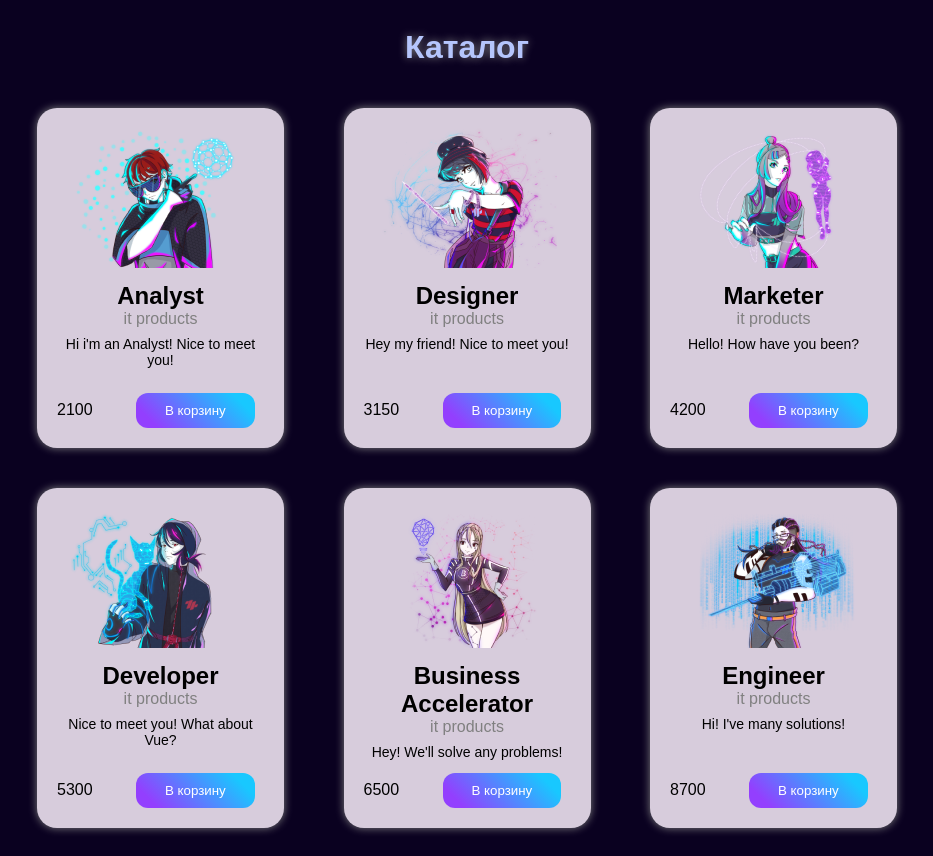
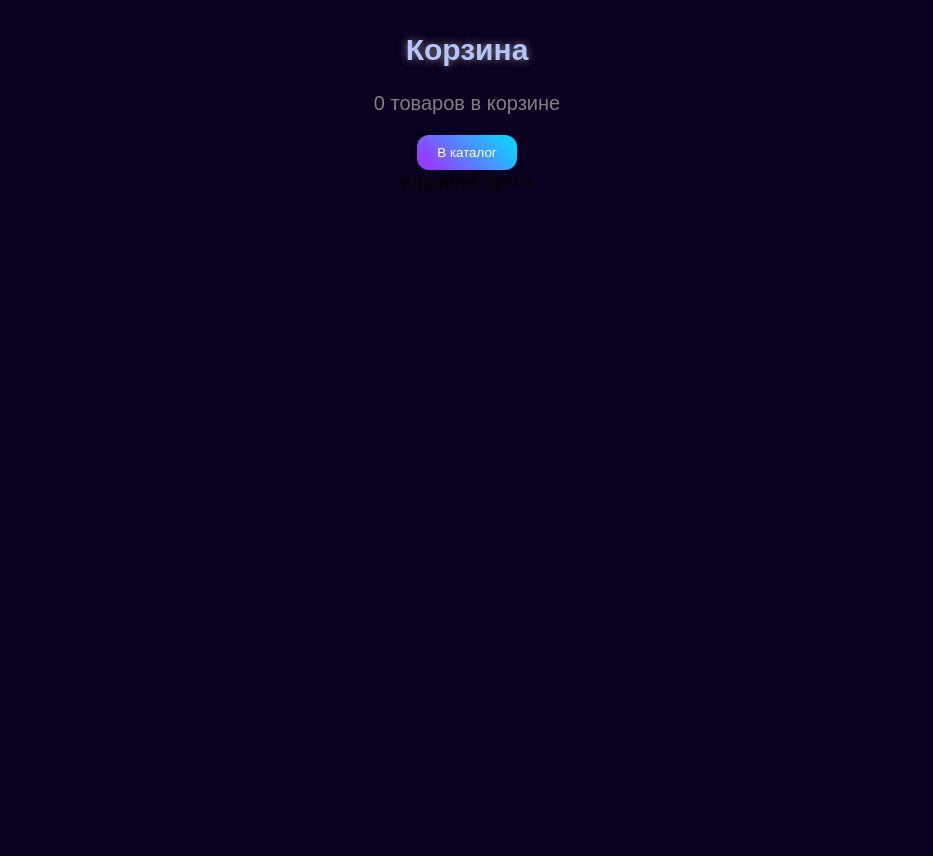
Before and after one commit to yanin-artem/porfolio, a Vue app: page /#/cart in a window 1280 px wide. Shown: the whole page, without its empty margins (173-1106 px from the left). After the commit the page ends 800 px from the top, so only its background shows below. Built offline with nearby package versions, Linux system fonts and the light colour scheme; data requests are answered from the project's data file.

Commit message:
v-router used

```diff
--- a/src/components/v-cart.vue
+++ b/src/components/v-cart.vue
@@ -1,7 +1,20 @@
 <template>
     <div class="v-cart">
         <h2>Корзина</h2>
-        <vCartItem v-for="(item,index) in cart_data"
+        <div class="v-cart__info">
+            <div class="v-cart__info__subtitle">
+            {{ CART.length }} товаров в корзине
+        </div>
+        <router-link :to="{name:'catalog'}">
+            <button class="v-cart__info__btn">
+                В каталог
+            </button>
+        </router-link>
+        <div v-if="!CART.length">
+            Корзина пуста
+        </div>
+        </div>
+        <vCartItem v-for="(item,index) in CART"
         :key="item.article"
         :cart_item_data="item"
         @deleteFromCart="deleteFromCart(index)"/>
@@ -10,7 +23,7 @@
 
 <script>
 import vCartItem from './v-cart-item.vue';
-import { mapActions} from 'vuex';
+import { mapActions, mapGetters} from 'vuex';
 export default {
     name: 'v-cart',
     components:{
@@ -23,6 +36,9 @@ export default {
                 return [];
             }
         }
+    },
+    computed:{
+        ...mapGetters(['CART'])
     },
     methods:{
         ...mapActions(['DELETE_FROM_CART']),
@@ -41,6 +57,23 @@ export default {
         font-size: 20px
         margin-bottom: 100px
         font-family: sans-serif
+        &__info
+            display: flex
+            flex-direction: column
+            align-items: center
+            flex-basis: 100%
+            &__subtitle
+                color: grey
+            &__btn
+                width: 100px
+                border: none
+                background: linear-gradient(225deg,#18c8ff 14.89%,#933ffe 85.85%)
+                border-radius: 12px
+                min-height: 35px
+                color: #fff
+                cursor: pointer
+                margin-top: 20px
+
     p
         text-align: center
         font-size: 20px
--- a/src/components/v-catalog.vue
+++ b/src/components/v-catalog.vue
@@ -1,8 +1,11 @@
 <template>
     <div class="v-catalog">
-        <h1 class="v-catalog__title">
+        <div class="v-catalog__header">
+            <h1 class="v-catalog__header-title">
             Каталог
         </h1>
+        <router-link :to="{name:'cart'}">Cart:{{ CART.length }}</router-link>
+        </div>
         <vCatalogItem
         v-for="product in PRODUCTS"
         :key="product.article"
@@ -31,7 +34,7 @@ export default {
         }
     },
     computed:{
-        ...mapGetters(['PRODUCTS'])
+        ...mapGetters(['PRODUCTS','CART'])
     },
     mounted(){
         this.GET_PRODUCTS_FROM_API().then((response)=>{
@@ -49,12 +52,15 @@ export default {
         display: flex
         justify-content: space-between
         flex-wrap: wrap
-        &__title
-            text-align: center
+        &__header
+            display: flex
+            justify-content: space-between
+            align-items: center
             flex-basis: 100%
-            color: #b5c5fc
-            font-family: sans-serif
-            text-shadow: 0 0 8px grey
+            &-title
+                color: #b5c5fc
+                font-family: sans-serif
+                text-shadow: 0 0 8px grey
 
 
 </style>
--- a/src/components/v-main-wrapper.vue
+++ b/src/components/v-main-wrapper.vue
@@ -1,23 +1,18 @@
 <template>
     <div class="v-main-wrapper">
-        <vCatalog />
-        <vCart v-if="CART.length"
-        :cart_data="CART"/>
+        <router-view></router-view>
     </div>
 </template>
 
 <script>
-import vCatalog from './v-catalog.vue';
-import vCart from './v-cart.vue';
-import { mapGetters } from 'vuex';
+
 export default {
     name:'v-main-wrapper',
     components:{
-        vCatalog,
-        vCart
+
     },
     computed:{
-        ...mapGetters(['CART']),
+
     }
 }
 </script>
--- a/src/router/index.js
+++ b/src/router/index.js
@@ -1,8 +1,19 @@
 import { createRouter, createWebHashHistory } from 'vue-router'
-
+import vCart from '../components/v-cart.vue'
+import vCatalog from '../components/v-catalog.vue'
 
 const routes = [
-
+  {
+    path:'/',
+    name:'catalog',
+    component:vCatalog
+   },
+ {
+  path:'/cart',
+  name:'cart',
+  component:vCart,
+  props:true
+ },
 ]
 
 const router = createRouter({
```
